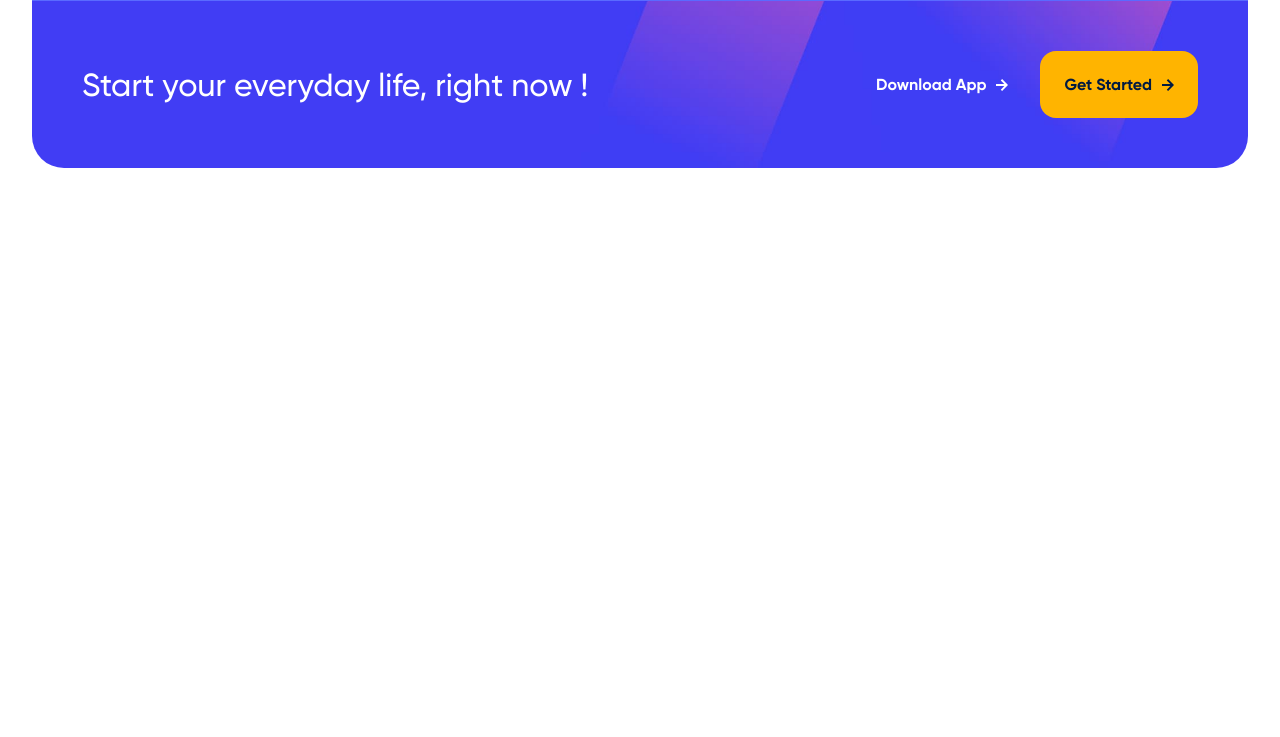
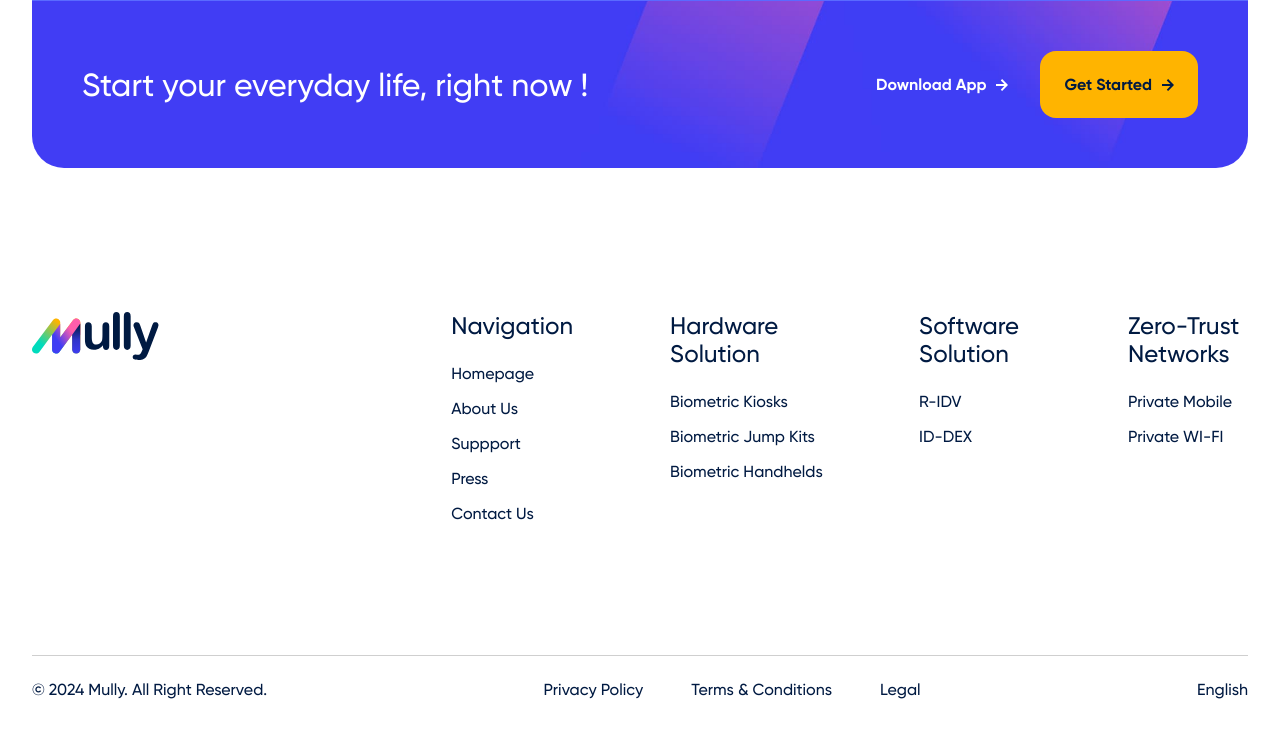
Before and after one commit to rifkyalamsyah/mully-bank, a website: page index.html in a window 1280 px wide. Shown: the part 6562-7299 px from the top of the page. Before the commit the page ends 6826 px from the top, so only its background shows below. Drawn offline with Linux system fonts and the light colour scheme.

Commit message:
add: footer

```diff
--- a/index.html
+++ b/index.html
@@ -318,7 +318,9 @@
             <span class="badge"><img src="src/assets/icons/Ellipse.svg" alt="circle" width="8px" height="8px">Frequently Asked Questions</span>
             <h2>Frequently Asked Questions</h2>
           </div>
-          <a href="#learn-more" class="btn-link">Read All FAQs<img src="src/assets/icons/arrow-right.svg" alt="arrow-icon" width="12px" height="12px"></a>
+          <a href="#read-all-faq" class="btn-link">Read All FAQs<svg xmlns="http://www.w3.org/2000/svg" width="12" height="12" viewBox="0 0 12 12" fill="none">
+            <path d="M6.12245 12L4.76968 10.631L8.3207 7.00595H0V4.99405H8.3207L4.76968 1.375L6.12245 0L12 6L6.12245 12Z" fill="#001A42"/>
+          </svg></a>
         </div>
         <div class="faq__col-2">
           <div class="accordion">
@@ -375,7 +377,6 @@
         </div>
       </section>
       <!-- faq section end -->
-
       <!-- cta section -->
       <section class="cta">
         <div class="cta__card">
@@ -399,7 +400,64 @@
       <!-- cta section end -->
     </main>
     <!-- footer -->
-    <footer></footer>
+    <footer class="footer">
+      <div class="footer__row-1">
+        <div class="col-1">
+          <div class="footer__logo">
+            <img src="src/assets/images/mully-logo.svg" alt="logo-brand" width="127" height="48">
+          </div>
+        </div>
+        <div class="col-2">
+          <div class="footer__menu">
+            <h2>Navigation</h2>
+            <ul class="footer__list">
+              <li><a href="#homepage">Homepage</a></li>
+              <li><a href="#about">About Us</a></li>
+              <li><a href="#support">Suppport</a></li>
+              <li><a href="#press">Press</a></li>
+              <li><a href="#contact">Contact Us</a></li>
+            </ul>
+          </div>
+          <div class="footer__menu">
+            <h2>Hardware Solution</h2>
+            <ul class="footer__list">
+              <li><a href="#biometric-kiosks">Biometric Kiosks</a></li>
+              <li><a href="#biometric-kits">Biometric Jump Kits</a></li>
+              <li><a href="#biometric-handhelds">Biometric Handhelds</a></li>
+            </ul>
+          </div>
+          <div class="footer__menu">
+            <h2>Software Solution</h2>
+            <ul class="footer__list">
+              <li><a href="#r-idv">R-IDV</a></li>
+              <li><a href="#id-dex">ID-DEX</a></li>
+            </ul>
+          </div>
+          <div class="footer__menu">
+            <h2>Zero-Trust Networks</h2>
+            <ul class="footer__list">
+              <li><a href="#private-mobile">Private Mobile</a></li>
+              <li><a href="#private-wi-fi">Private WI-FI</a></li>
+            </ul>
+          </div>
+        </div>
+      </div>
+      <div class="footer__row-2">
+        <div class="col-1">
+          <p>© 2024 Mully. All Right Reserved.</p>
+        </div>
+        <div class="col-2">
+          <ul class="list">
+            <li><a href="#privacy-policy">Privacy Policy</a></li>
+            <li><a href="#terms-condition">Terms & Conditions</a></li>
+            <li><a href="#legal">Legal</a></li>
+          </ul>
+        </div>
+        <div class="col-3">
+          <a href="#language">English</a>
+        </div>
+      </div>
+    </footer>
     <!-- footer end -->
     <script type="text/javascript" src="src/js/script.js"></script>
 </body>
--- /dev/null
+++ b/src/scss/components/_footer.scss
@@ -0,0 +1,137 @@
+// mobile code
+.footer {
+  @include container;
+  //   mobile xs
+  @media (max-width: 320px) {
+    padding: 3rem 1.5rem;
+  }
+
+  // mobile
+  padding: 2rem;
+  display: flex;
+  flex-direction: column;
+  gap: 2rem;
+
+  h2 {
+    font-size: 1.5rem;
+    font-weight: 500;
+  }
+
+  ul,
+  a {
+    @include reset-list;
+    @include nav-menu;
+    display: flex;
+    flex-direction: column;
+    gap: 1rem;
+    font-size: 1rem;
+    font-weight: 500;
+  }
+
+  &__row-1 {
+    display: flex;
+    flex-direction: column;
+    gap: 2rem;
+
+    .col-2 {
+      display: flex;
+      flex-direction: column;
+      gap: 2rem;
+
+      .footer__menu {
+        display: flex;
+        flex-direction: column;
+        gap: 1rem;
+      }
+    }
+  }
+
+  &__row-2 {
+    display: flex;
+    flex-direction: column-reverse;
+    gap: 2rem;
+    padding-top: 1.5rem;
+    border-top: 1px solid;
+    border-color: $border;
+
+    .col-1 {
+      display: flex;
+      justify-content: center;
+    }
+  }
+}
+
+@media (min-width: 768px) {
+  // tablet code
+  .footer {
+    &__row-1 {
+      .col-2 {
+        flex-direction: row;
+        justify-content: space-between;
+      }
+    }
+
+    &__menu {
+      width: 30%;
+    }
+  }
+}
+
+@media (min-width: 1024px) {
+  // dekstop code
+  .footer {
+    padding: 3rem 2rem;
+
+    &__row-1 {
+      display: flex;
+      flex-direction: row;
+      justify-content: space-between;
+      padding-bottom: 6.25rem;
+
+      .col-1 {
+        width: 20%;
+      }
+
+      .col-2 {
+        width: 80%;
+        display: flex;
+        justify-content: end;
+        gap: 5.56rem;
+
+        .footer__menu {
+          display: flex;
+          flex-direction: column;
+          gap: 1.5rem;
+
+          &:nth-child(1) {
+            width: 130px;
+          }
+
+          &:nth-child(2) {
+            width: 160px;
+          }
+
+          &:nth-child(3) {
+            width: 120px;
+          }
+
+          &:nth-child(4) {
+            width: 120px;
+          }
+        }
+      }
+    }
+
+    &__row-2 {
+      display: flex;
+      flex-direction: row;
+      justify-content: space-between;
+
+      .list {
+        display: flex;
+        flex-direction: row;
+        gap: 3rem;
+      }
+    }
+  }
+}
--- a/src/scss/main.scss
+++ b/src/scss/main.scss
@@ -14,5 +14,5 @@
 @import 'sections/service-card';
 @import 'sections/testimonial';
 @import 'sections/faq';
-
 @import 'sections/cta';
+@import 'components/footer';
--- a/src/scss/sections/_cta.scss
+++ b/src/scss/sections/_cta.scss
@@ -117,6 +117,7 @@
       display: flex;
       flex-direction: row;
       justify-content: space-between;
+      gap: 1rem;
 
       p {
         font-size: 2rem;
```
Also changed, not shown: src/css/style.min.css, 1 other file.
